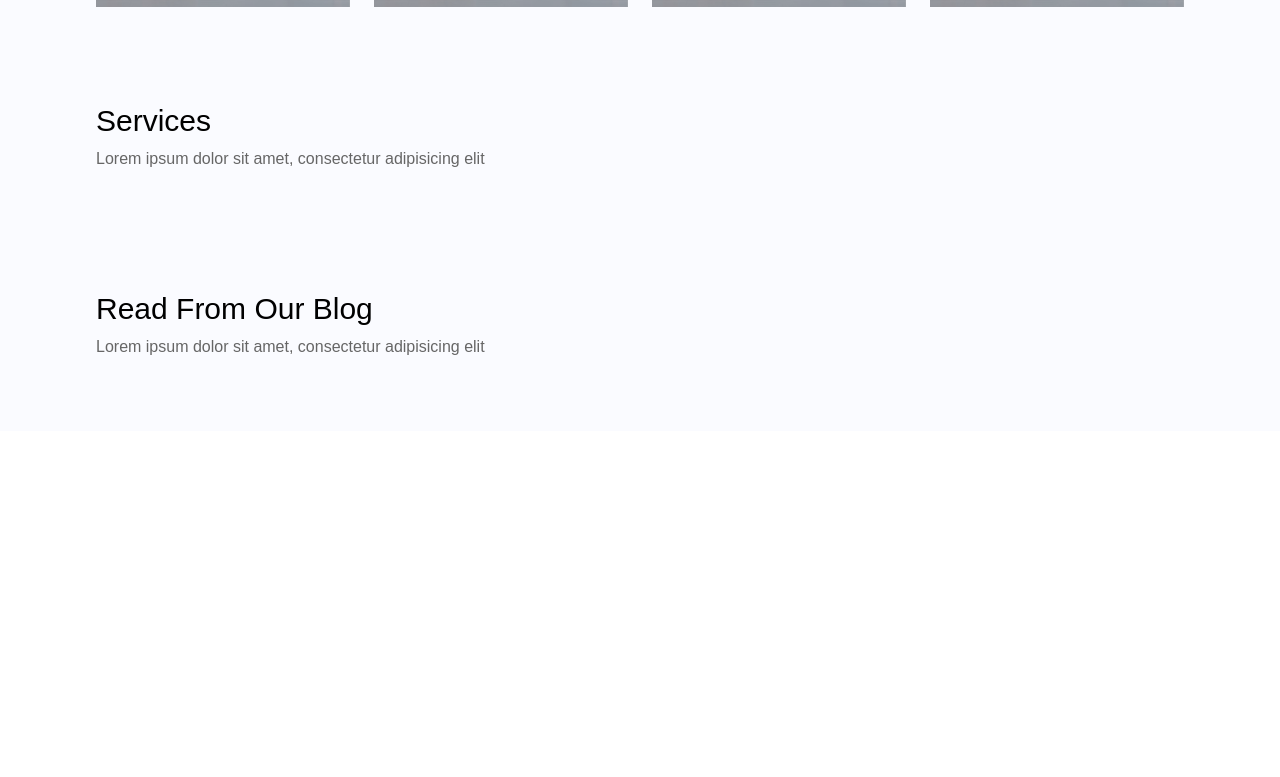
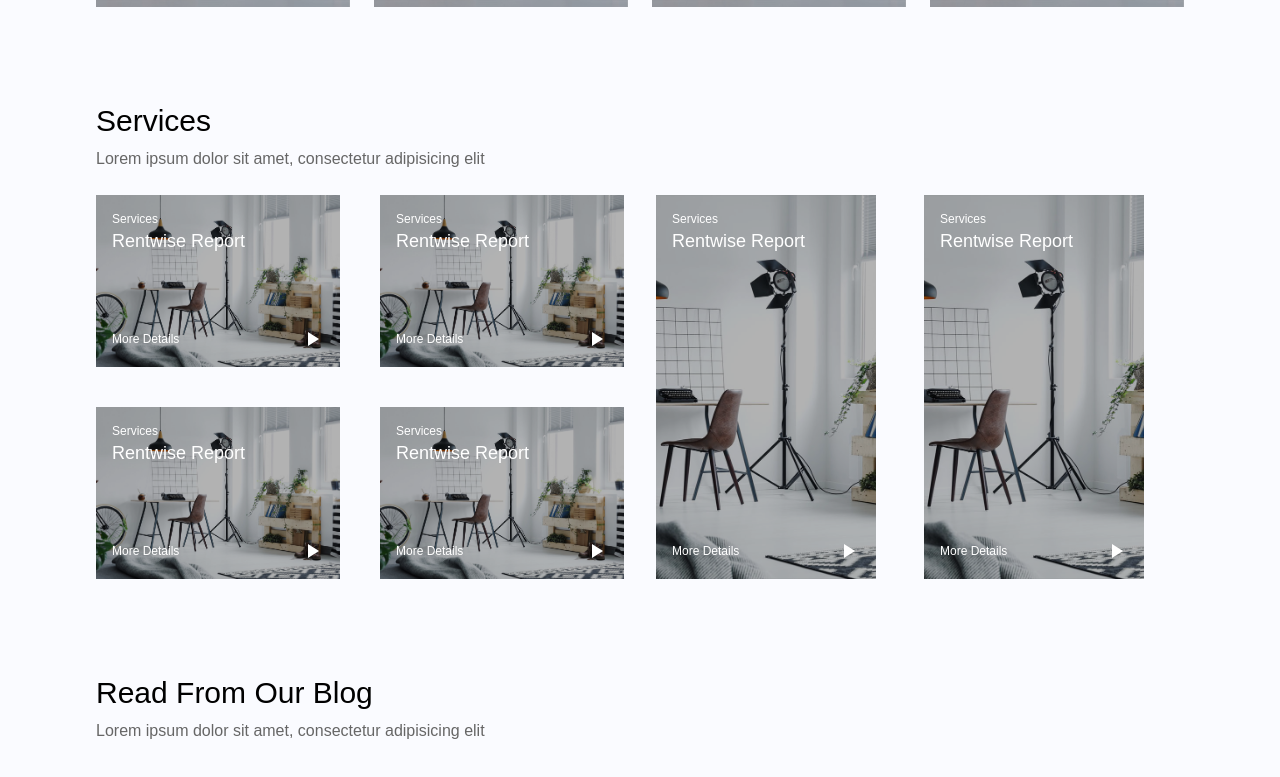
Before and after one commit to Obadea/rentwise, a React (Create React App) app: page /aboutus in a window 1280 px wide. Shown: the part 1381-2158 px from the top of the page. Before the commit the page ends 1812 px from the top, so only its background shows below. Built offline with nearby package versions, Linux system fonts and the light colour scheme; a web font is replaced by a local one.

Commit message:
minor issue resolve

```diff
--- a/src/pages/aboutuspage/AboutUsPage.jsx
+++ b/src/pages/aboutuspage/AboutUsPage.jsx
@@ -2,6 +2,7 @@ import React from "react";
 import Header from "../../components/Header";
 import AboutTextContent from "./components/AboutTextContent";
 import AboutPhotoCard from "./components/AboutPhotoCard";
+import AboutServicePhotoCard from "./components/AboutServicePhotoCard";
 
 function AboutUsPage() {
   return (
@@ -63,8 +64,17 @@ function AboutUsPage() {
           </div>
           <div className="flex flex-col lg:flex-row gap-8">
             {/* small squares */}
-            <div className="flex flex-wrap flex-1"></div>
+            <div className="flex flex-wrap gap-10 flex-1 ">
+              <AboutServicePhotoCard className=" flex-1 lg:min-w-[45%] lg:max-h-[45%]" />
+              <AboutServicePhotoCard className="flex-1  lg:min-w-[45%] lg:max-h-[45%]" />
+              <AboutServicePhotoCard className="flex-1  lg:min-w-[45%] lg:max-h-[45%]" />
+              <AboutServicePhotoCard className="flex-1  lg:min-w-[45%] lg:max-h-[45%]" />
+            </div>
             {/* big rectangless */}
+            <div className="flex gap-12 flex-1">
+              <AboutServicePhotoCard className="max-w-[220px] h-[30vw]" />
+              <AboutServicePhotoCard className="max-w-[220px] h-[30vw]" />
+            </div>
           </div>
         </div>
       </div>
--- a/src/pages/aboutuspage/components/AboutServicePhotoCard.jsx
+++ b/src/pages/aboutuspage/components/AboutServicePhotoCard.jsx
@@ -1,10 +1,10 @@
 import React from "react";
-import image from "../../assets/min-room.jpg";
+import image from "../../../assets/min-room.jpg";
 import PlayArrowIcon from "@mui/icons-material/PlayArrow";
 
-function AboutServicePhotoCard() {
+function AboutServicePhotoCard({ className }) {
   return (
-    <div class="relative pl-4 lg:flex-1 max-w-[20vw] h-[20vw]">
+    <div class={` ${className} relative pl-4 lg:flex-1`}>
       <div className="relative z-10 top-4 left-0 right-0">
         <p className=" font-normal text-xs text-white">Services</p>
         <h4 className="  font-normal text-lg text-white">Rentwise Report</h4>
```
